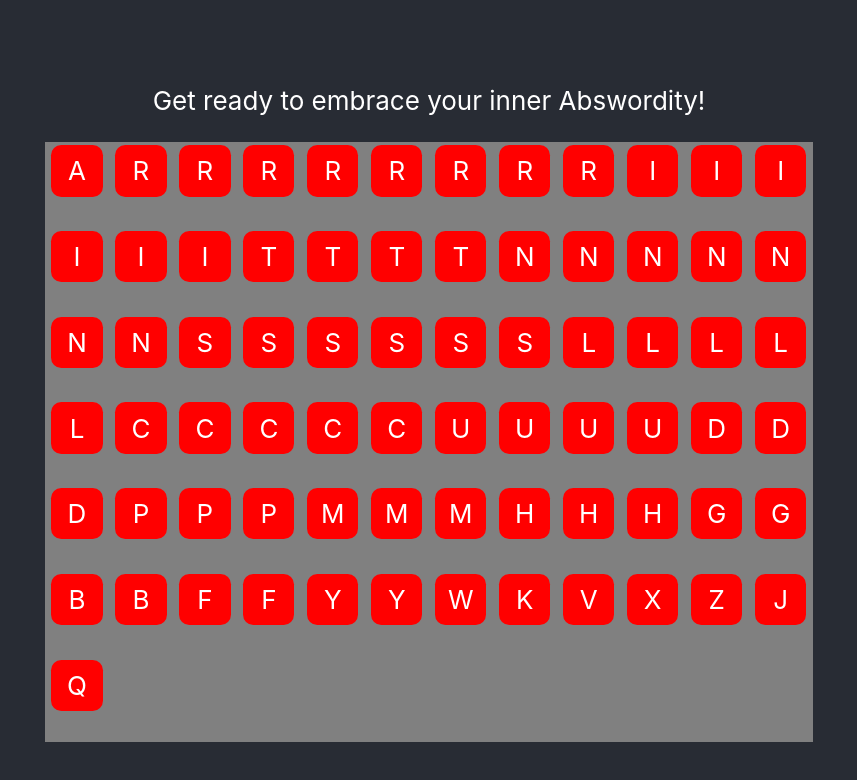
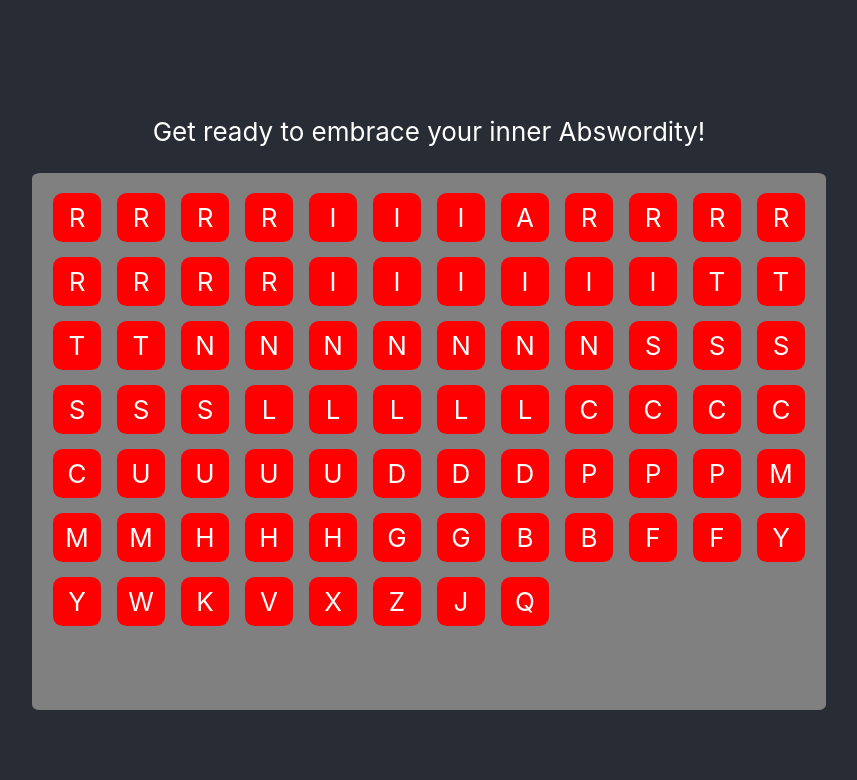
Before and after one commit to Abswordity/Abswordity, a React (Create React App) app: page / in a window 1280 px wide. Shown: the top 780 px of the page, without its empty margins (211-1068 px from the left). Built offline with nearby package versions, Linux system fonts and the light colour scheme; no server answers.

Commit message:
got dynamic desktop gameboard working

```diff
--- a/src/App.js
+++ b/src/App.js
@@ -1,6 +1,6 @@
 import React from 'react';
 import logo from './logo.svg';
-import {GameBoard} from './Components/GameBoard/index'
+import {GameBoardDesktop} from './Components/GameBoardDesktop/index'
 import './App.css';
 
 const fetchUsers = () => { fetch('http://localhost:1000/users')
@@ -17,7 +17,7 @@ fetchUsers()
          <p>
           Get ready to embrace your inner Abswordity!
         </p>
-        <GameBoard/>
+        <GameBoardDesktop/>
       </header>
     </div>
   );
--- /dev/null
+++ b/src/Components/GameBoardDesktop/index.js
@@ -0,0 +1,18 @@
+import React from 'react';
+import {LetterTileDesktop} from '../LetterTileDesktop/index'
+import './index.styles.css'
+
+const lettersArray = ['r','r','r','r','i','i','i','a','r','r','r','r','r','r','r','r','i','i','i','i','i','i','t','t','t','t','n','n','n','n','n','n','n','s','s','s','s','s','s','l','l','l','l','l','c','c','c','c','c','u','u','u','u','d','d','d','p','p','p','m','m','m','h','h','h','g','g','b','b','f','f','y','y','w','k','v','x','z','j','q'];
+
+
+export const GameBoardDesktop = () => {
+
+
+    return (
+        <div className="game-board">
+           {lettersArray.map((letter, index) => {
+              return <LetterTileDesktop key={index} letter={letter}/>
+           })}
+        </div>
+    )
+}
--- /dev/null
+++ b/src/Components/GameBoardDesktop/index.styles.css
@@ -0,0 +1,12 @@
+.game-board{
+	display: grid;
+	grid-template-columns: repeat(12, 1fr);
+	grid-auto-rows: 12.5%;
+	width: 60vw;
+	min-width: 600px;
+	min-height: 400px;
+	height: 40vw;
+	background-color: grey;
+	padding: 1%;
+	border-radius: 1%;
+}
--- /dev/null
+++ b/src/Components/LetterTileDesktop/index.js
@@ -0,0 +1,12 @@
+import React from 'react';
+import './index.styles.css'
+
+export const LetterTileDesktop = ({letter}) => {
+
+	return (
+		<div className="letter-tile">
+		<p>{letter.toUpperCase()}</p>
+		</div>
+
+	)
+}
--- /dev/null
+++ b/src/Components/LetterTileDesktop/index.styles.css
@@ -0,0 +1,9 @@
+.letter-tile {
+	display: flex;
+	justify-content: center;
+	align-items: center;
+	position: inherit;
+	background-color: red;
+    margin: 12%;
+    border-radius: 20%;
+}
```
Also changed, not shown: src/Components/LetterTile/index.styles.css (indentation only), src/index.css (line endings or trailing spaces), 2 other files (tests, documents, lock files or other folders).
